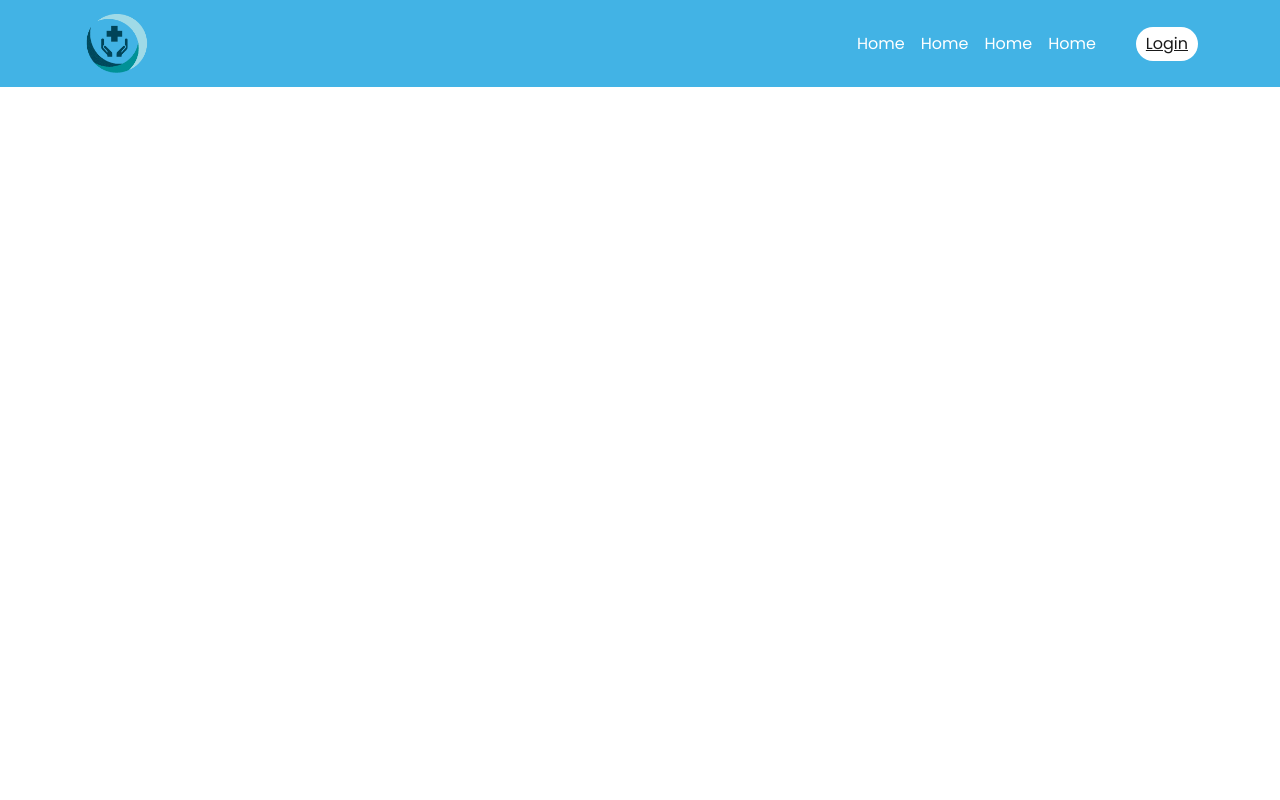
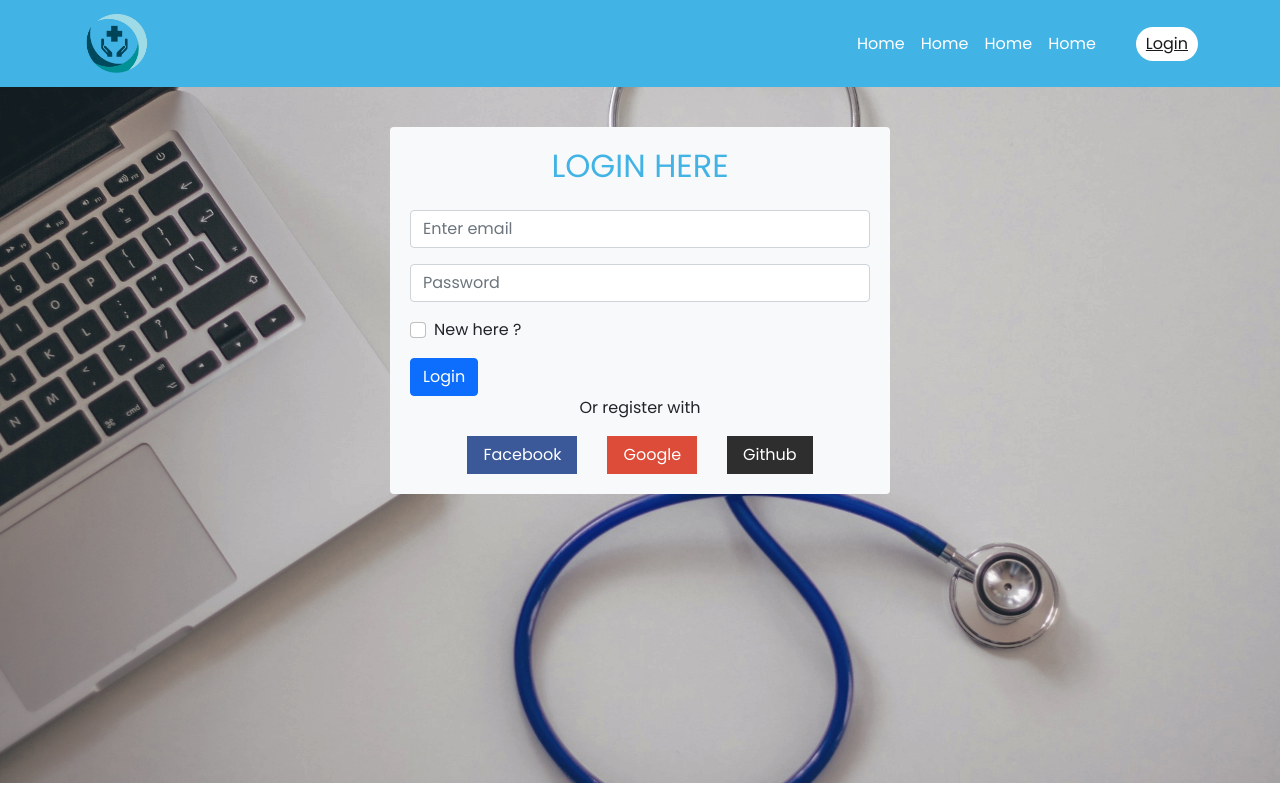
Before and after one commit to nazmul-devs/MinuteClinic, a React (Create React App) app: page /login in a window 1280 px wide. Built offline with nearby package versions, Linux system fonts and the light colour scheme.

Commit message:
login form design done

```diff
--- a/src/App.js
+++ b/src/App.js
@@ -4,6 +4,7 @@ import "bootstrap/dist/css/bootstrap.min.css";
 import { BrowserRouter as Router, Switch, Route } from "react-router-dom";
 import Home from "./pages/Home/Home";
 import Header from "./pages/Header/Header";
+import Login from "./pages/Login/Login";
 
 function App() {
 	return (
@@ -14,6 +15,9 @@ function App() {
 					<Route exact path="/">
 						<Home></Home>
 					</Route>
+					<Route path="/login">
+						<Login />
+					</Route>
 				</Switch>
 			</Router>
 		</div>
--- a/src/pages/Header/Header.js
+++ b/src/pages/Header/Header.js
@@ -28,7 +28,7 @@ const Header = () => {
 								Home
 							</Link>
 						</div>
-						<Link to="login" className="login-link rounded-pill">
+						<Link to="/login" className="login-link rounded-pill">
 							Login
 						</Link>
 					</Navbar.Text>
--- a/src/pages/Home/Banner/Banner.css
+++ b/src/pages/Home/Banner/Banner.css
@@ -2,9 +2,11 @@
 	height: 50%;
 }
 .banner-text .title {
+	border-radius: 20px;
+	background: #0000007c;
 	font-size: 65px;
 	font-weight: 600;
-	color: black;
+	color: #42b3e5;
 	text-transform: uppercase;
 }
 .banner-text .text {
--- a/src/pages/Home/Banner/Banner.js
+++ b/src/pages/Home/Banner/Banner.js
@@ -15,7 +15,7 @@ const Banner = () => {
 					alt="First slide"
 				/>
 				<Carousel.Caption className="banner-text">
-					<h3 className="title">Best care and batter Doctor</h3>
+					<h3 className="title">Be Attentive to Youe Health Care</h3>
 					<p className="text">
 						MedHealth are a Professional Medical and Health Services
 						Provider Institution.Suitable for Hospital , Dentists,
--- /dev/null
+++ b/src/pages/Login/Login.css
@@ -0,0 +1,40 @@
+.login-container {
+	padding-top: 40px;
+	background: url(../../img/doctor-stethoscope-c.jpg) no-repeat center;
+	height: 87vh;
+	background-size: cover;
+}
+
+.login-form {
+	width: 500px;
+	padding: 20px;
+}
+.login-title {
+	color: #42b3e5;
+}
+
+.btn-all {
+	border: none;
+	padding: 7px 16px;
+	color: white;
+	margin: 0 15px;
+}
+.btn-fb {
+	background: #3b5998;
+}
+.btn-fb:hover {
+	background: #122858;
+}
+.btn-google {
+	background: #dd4b39;
+}
+.btn-google:hover {
+	background: #a32b1c;
+}
+
+.btn-github {
+	background: #2e2e2e;
+}
+.btn-github:hover {
+	background: #181818;
+}
--- /dev/null
+++ b/src/pages/Login/Login.js
@@ -0,0 +1,40 @@
+import React from "react";
+import "./Login.css";
+import { Form, Button } from "react-bootstrap";
+
+const Login = () => {
+	return (
+		<div className="login-container">
+			<div className="login-form mx-auto bg-light rounded">
+				<Form>
+					<h2 className="login-title text-center text-uppercase pb-3">
+						Login here
+					</h2>
+					<Form.Group className="mb-3" controlId="formBasicEmail">
+						<Form.Control type="email" placeholder="Enter email" />
+					</Form.Group>
+
+					<Form.Group className="mb-3" controlId="formBasicPassword">
+						<Form.Control type="password" placeholder="Password" />
+					</Form.Group>
+					<Form.Group className="mb-3" controlId="formBasicCheckbox">
+						<Form.Check type="checkbox" label="New here ?" />
+					</Form.Group>
+					<Button variant="primary" type="submit">
+						Login
+					</Button>
+				</Form>
+				<div className="login-with text-center">
+					<p>Or register with</p>
+					<div className="button-grp">
+						<button className="btn-fb btn-all">Facebook</button>
+						<button className="btn-google btn-all">Google</button>
+						<button className="btn-github btn-all">Github</button>
+					</div>
+				</div>
+			</div>
+		</div>
+	);
+};
+
+export default Login;
```
Also changed, not shown: src/img/doctor-stethoscope-c.jpg (added), src/img/undraw_medicine_b1ol.svg (added).
